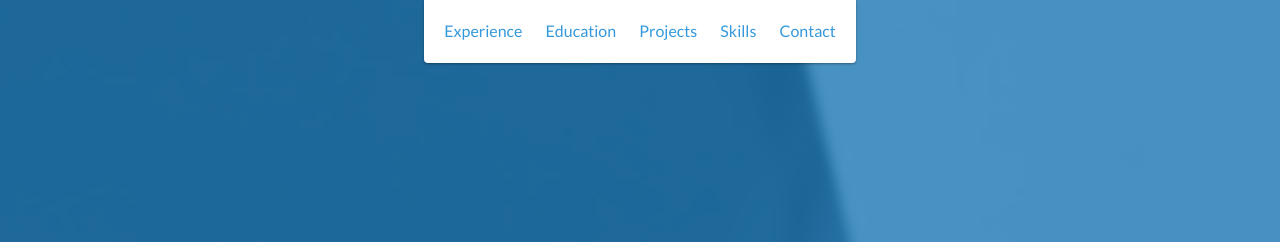
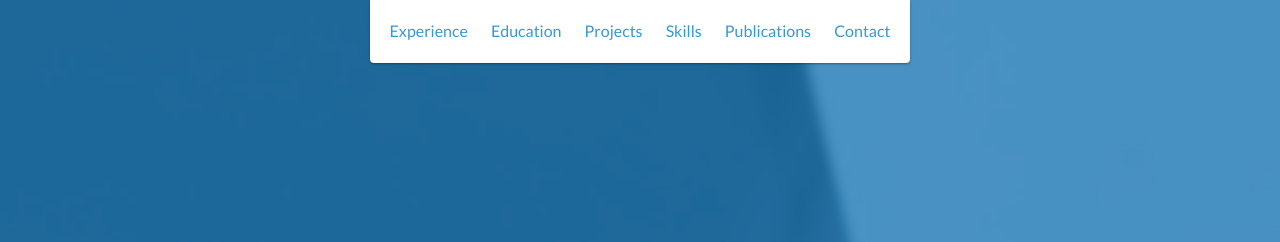
Before and after one commit to alok123111/personal_portfilio, a website: page index.html in a window 1280 px wide. Shown: the top 242 px of the page. Drawn offline with nearby package versions, Linux system fonts and the light colour scheme.

Commit message:
Update index.html

```diff
--- a/index.html
+++ b/index.html
@@ -35,6 +35,9 @@
             </li>
             <li>
                 <a href="#skills">Skills</a>
+            </li>
+			<li>
+                <a href="#publications">Publications</a>
             </li>
             <li>
                 <a href="#contact">Contact</a>
```
